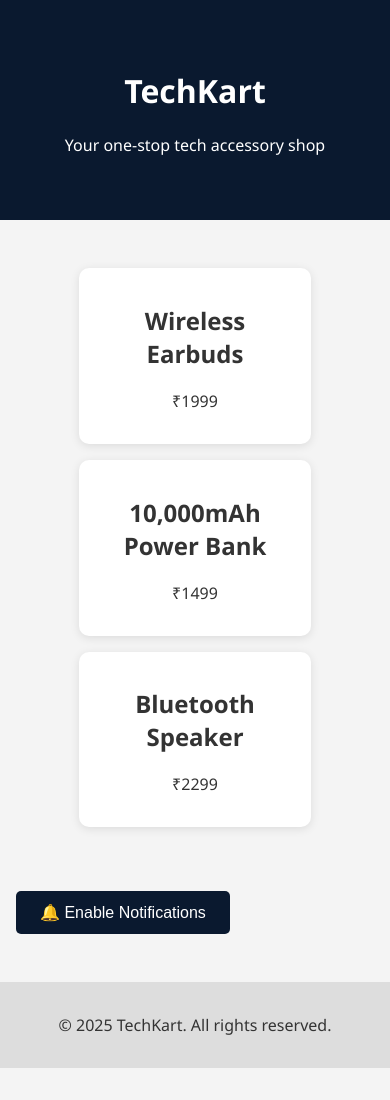
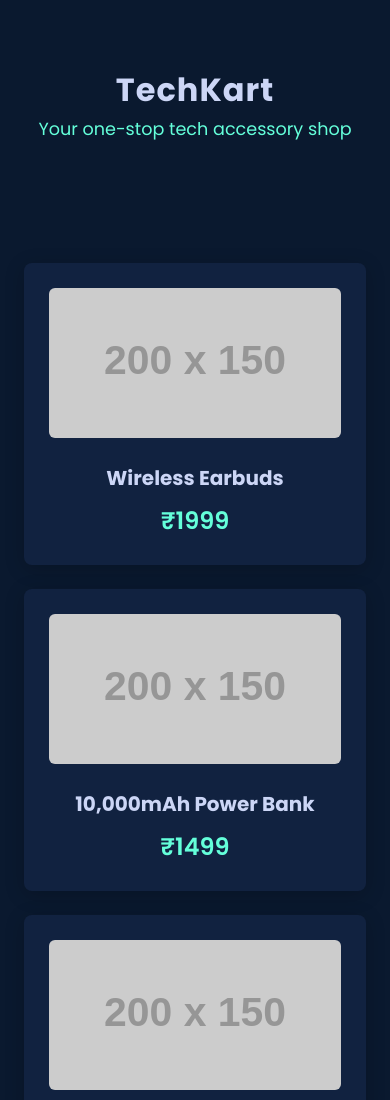
Before and after one commit to nishant-3333/techkart-pwa, a plain HTML site: page index.html in a window 390 px wide. Shown: the top 1100 px of the page. Before the commit the page ends 1068 px from the top, so only its background shows below. Drawn offline with Linux system fonts and the light colour scheme; placeholder pictures from the web are drawn by us.

Commit message:
responsive and improved css

```diff
--- a/index.html
+++ b/index.html
@@ -8,6 +8,9 @@
   <link rel="stylesheet" href="style.css" />
   <link rel="manifest" href="manifest.json" />
   <meta name="theme-color" content="#0a192f" />
+  <link rel="preconnect" href="https://fonts.googleapis.com">
+  <link rel="preconnect" href="https://fonts.gstatic.com" crossorigin>
+  <link href="https://fonts.googleapis.com/css2?family=Poppins:wght@300;400;600;700&display=swap" rel="stylesheet">
 </head>
 
 <body>
@@ -22,23 +25,23 @@
     <div class="container">
       <section class="products">
         <div class="product-card">
-
+          <img src="https://placehold.co/200x150/112240/a8b2d1?text=Earbuds" alt="Wireless Earbuds">
           <h2>Wireless Earbuds</h2>
-          <p>₹1999</p>
+          <p class="price">₹1999</p>
         </div>
         <div class="product-card">
-
+          <img src="https://placehold.co/200x150/112240/a8b2d1?text=Power+Bank" alt="Power Bank">
           <h2>10,000mAh Power Bank</h2>
-          <p>₹1499</p>
+          <p class="price">₹1499</p>
         </div>
         <div class="product-card">
-
+          <img src="https://placehold.co/200x150/112240/a8b2d1?text=Speaker" alt="Bluetooth Speaker">
           <h2>Bluetooth Speaker</h2>
-          <p>₹2299</p>
+          <p class="price">₹2299</p>
         </div>
       </section>
 
-      <button id="notify">🔔 Enable Notifications</button>
+      <button id="notify" class="notify-button">🔔 Enable Notifications</button>
     </div>
   </main>
 
--- a/style.css
+++ b/style.css
@@ -1,74 +1,133 @@
 :root {
-  --primary: #0a192f;
-  --light: #f4f4f4;
-  --accent: #00bcd4;
+  --primary-bg: #0a192f;
+  --secondary-bg: #112240;
+  --text-primary: #ccd6f6;
+  --text-secondary: #8892b0;
+  --accent-color: #64ffda;
+  --accent-hover: rgba(100, 255, 218, 0.1);
+  --shadow-color: rgba(0, 0, 0, 0.2);
+  --font-sans: 'Poppins', sans-serif;
+}
+
+/* --- Base & Reset --- */
+*, *::before, *::after {
+  box-sizing: border-box;
+  margin: 0;
+  padding: 0;
 }
 
 body {
-  margin: 0;
-  font-family: 'Segoe UI', Tahoma, Geneva, Verdana, sans-serif;
-  background-color: var(--light);
-  color: #333;
+  font-family: var(--font-sans);
+  background-color: var(--primary-bg);
+  color: var(--text-primary);
+  line-height: 1.6;
 }
 
+.container {
+  max-width: 1100px;
+  margin: 0 auto;
+  padding: 1.5rem;
+}
+
+/* --- Header --- */
 header {
-  background-color: var(--primary);
-  color: white;
-  padding: 2rem 0;
+  background-color: transparent;
+  padding: 2.5rem 0;
   text-align: center;
 }
 
-.container {
-  max-width: 1000px;
-  margin: 0 auto;
-  padding: 1rem;
+header h1 {
+  font-size: 2.5rem;
+  font-weight: 700;
+  color: var(--text-primary);
+  letter-spacing: 1px;
 }
 
+header p {
+  color: var(--accent-color);
+  font-size: 1.1rem;
+}
+
+/* --- Product Cards --- */
 .products {
-  display: flex;
-  justify-content: space-around;
-  flex-wrap: wrap;
-  gap: 1rem;
+  display: grid;
+  grid-template-columns: repeat(auto-fit, minmax(250px, 1fr));
+  gap: 1.5rem;
   margin: 2rem 0;
 }
 
 .product-card {
-  background: white;
-  padding: 1rem;
-  border-radius: 10px;
-  box-shadow: 0 2px 10px rgba(0,0,0,0.1);
-  width: 200px;
+  background: var(--secondary-bg);
+  padding: 1.5rem;
+  border-radius: 8px;
+  box-shadow: 0 4px 20px var(--shadow-color);
   text-align: center;
-  transition: 0.2s ease;
+  transition: transform 0.3s ease, box-shadow 0.3s ease;
+  border: 1px solid transparent;
 }
 
 .product-card:hover {
-  transform: scale(1.05);
+  transform: translateY(-10px);
+  box-shadow: 0 10px 30px var(--shadow-color);
+  border-color: var(--accent-color);
 }
 
 .product-card img {
   width: 100%;
-  border-radius: 8px;
+  height: 150px;
+  object-fit: cover;
+  border-radius: 6px;
+  margin-bottom: 1rem;
 }
 
-button#notify {
-  background-color: var(--primary);
-  color: white;
+.product-card h2 {
+  font-size: 1.25rem;
+  color: var(--text-primary);
+  margin-bottom: 0.5rem;
+}
+
+.product-card .price {
+  font-size: 1.5rem;
+  font-weight: 600;
+  color: var(--accent-color);
+}
+
+/* --- Buttons --- */
+.notify-button {
+  background-color: transparent;
+  color: var(--accent-color);
   padding: 0.75rem 1.5rem;
-  border: none;
+  border: 1px solid var(--accent-color);
   border-radius: 5px;
   cursor: pointer;
   font-size: 1rem;
+  font-weight: 500;
   margin-top: 2rem;
+  display: block;
+  margin-left: auto;
+  margin-right: auto;
+  transition: background-color 0.3s ease, color 0.3s ease;
 }
 
-button#notify:hover {
-  background-color: var(--accent);
+.notify-button:hover {
+  background-color: var(--accent-hover);
 }
 
+/* --- Footer --- */
 footer {
-  background-color: #ddd;
   text-align: center;
-  padding: 1rem;
+  padding: 1.5rem;
   margin-top: 2rem;
+  color: var(--text-secondary);
+  font-size: 0.9rem;
 }
+
+/* --- Responsive Design --- */
+@media (max-width: 768px) {
+  header h1 {
+    font-size: 2rem;
+  }
+  .product-card {
+    width: 100%;
+  }
+}
```
